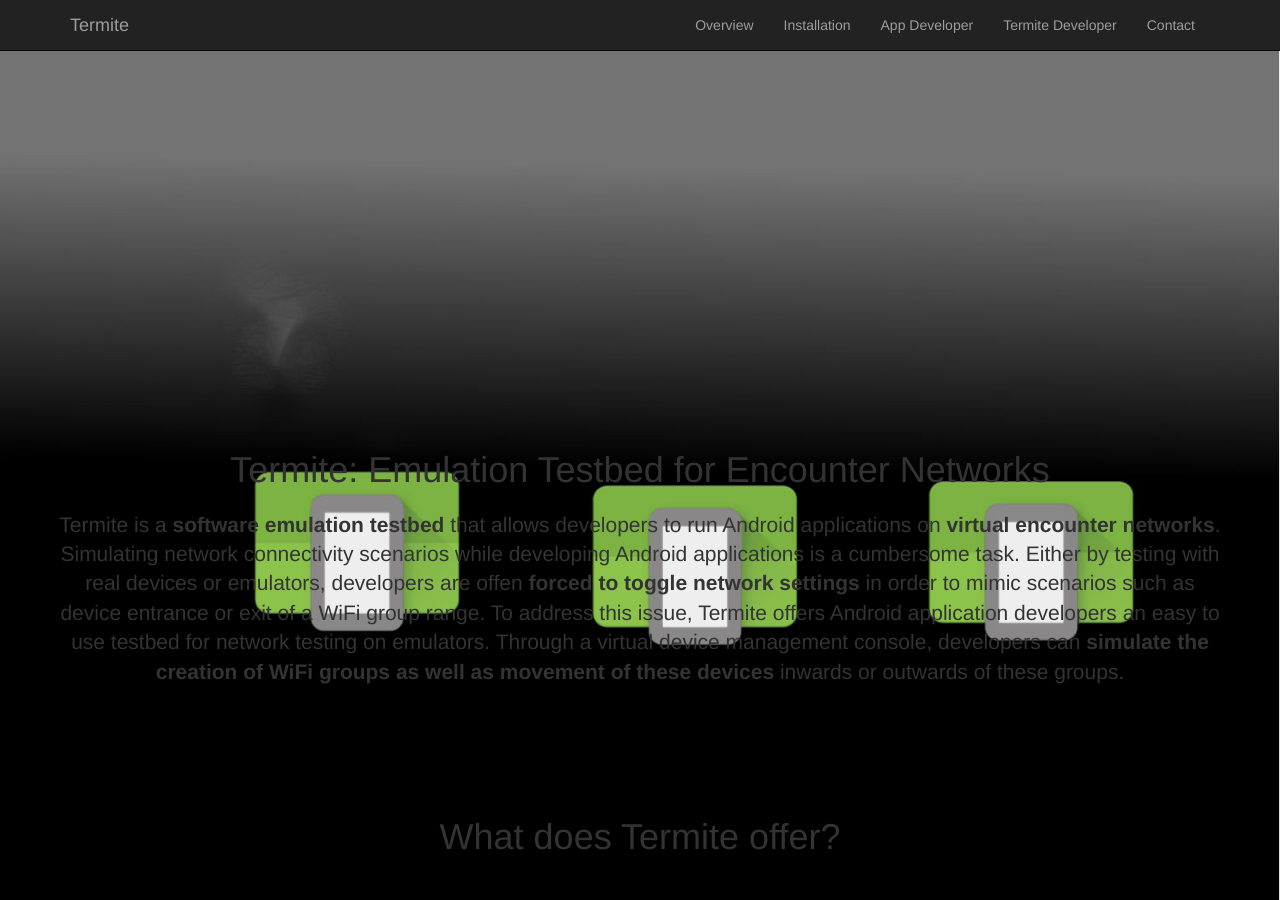
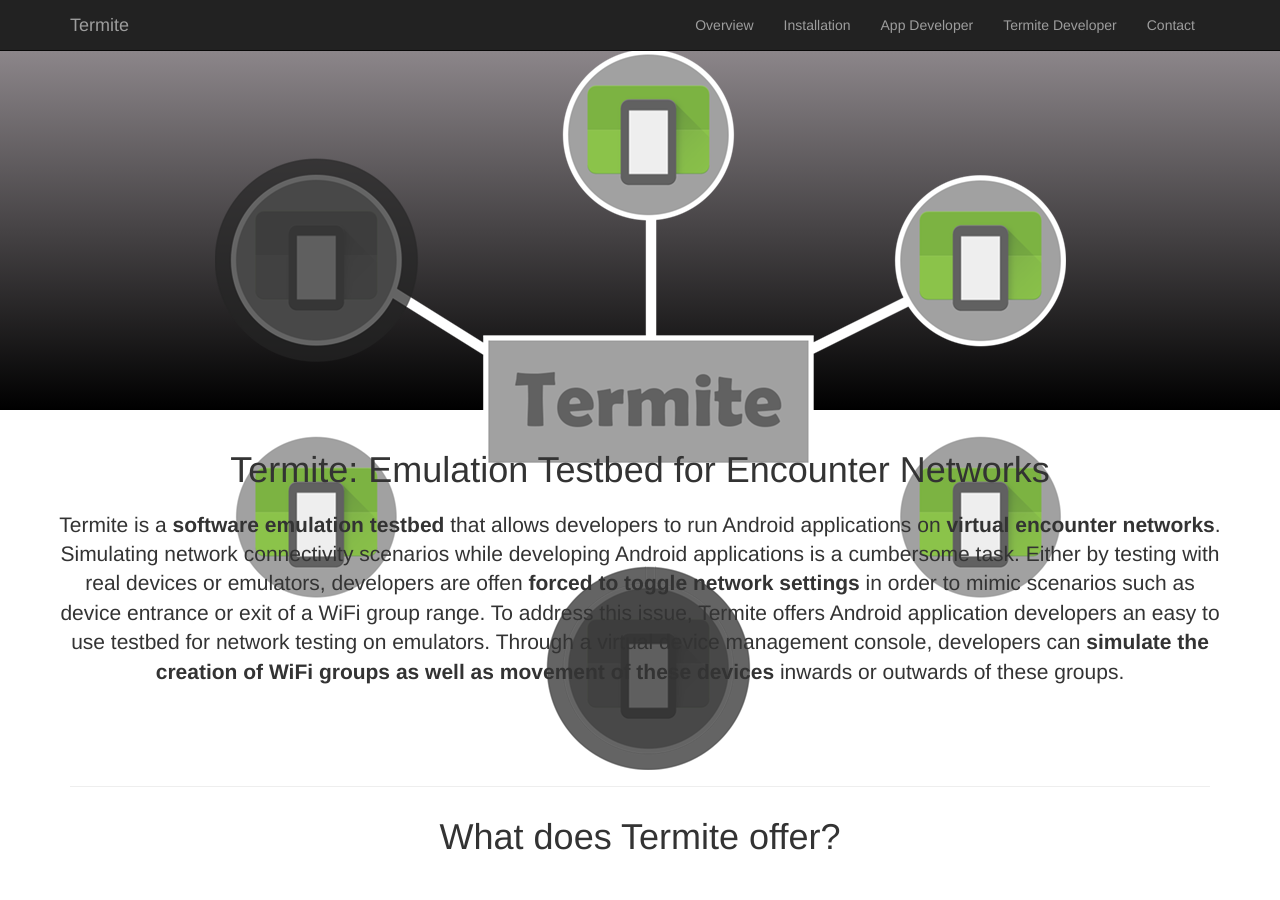
Before and after one commit to etraudonun/termite, a Jekyll site: the page index.html, which Jekyll copies as it is, in a window 1280 px wide and 900 px high. Built offline with Jekyll 4.4.1, drawn with Linux system fonts in a browser that asks for light colours.

Commit message:
Update index.html

```diff
--- a/index.html
+++ b/index.html
@@ -68,7 +68,7 @@
 
     <!-- Full Width Image Header -->
     <header class="image-bg-fixed-height">
-        <img class="img-responsive img-center" src="imgs/emus.jpg" alt="">
+        <img class="img-responsive img-center" src="imgs/termite.png" alt="">
     </header>
 
 
```
